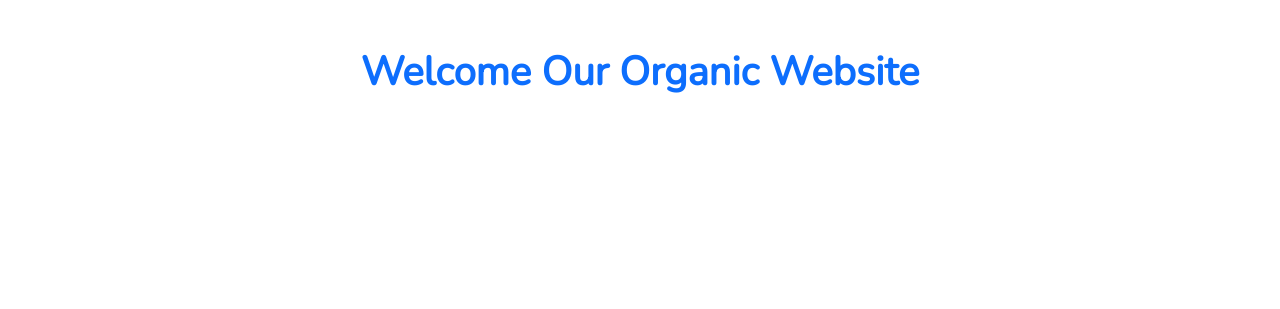
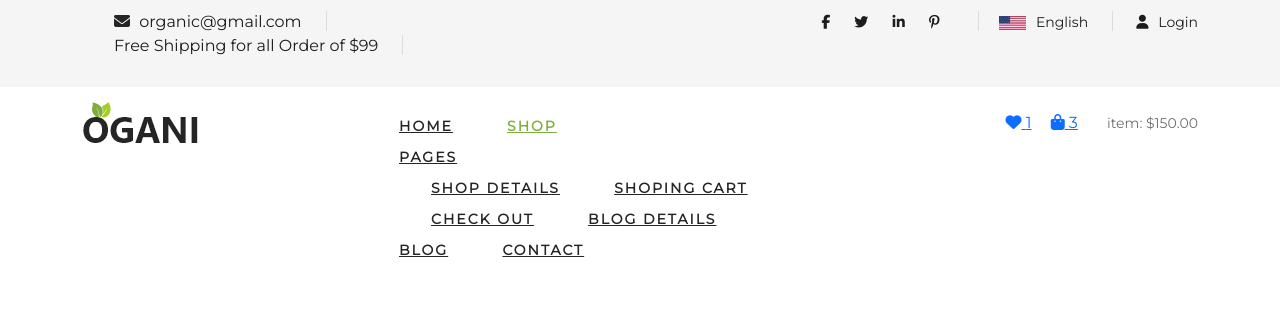
Before and after one commit to Mosharrof-Hosen-Munna/Organic-Food-Shop, a plain HTML site: page index.html in a window 1280 px wide. Drawn offline with nearby package versions, Linux system fonts and the light colour scheme.

Commit message:
added-top-navbar

```diff
--- a/index.html
+++ b/index.html
@@ -20,16 +20,94 @@
 
 </head>
 
-<body>
-    <h1 class="text-primary fw-bold text-center py-5">Welcome Our Organic Website</h1>
+<header class="header">
+    <div class="header__top">
+        <div class="container">
+            <div class="row">
+                <div class="col-lg-6">
+                    <div class="header__top__left">
+                        <ul>
+                            <li><i class="fa fa-envelope"></i> <a
+                                    href="/cdn-cgi/l/email-protection"></a>organic@gmail.com</li>
+                            <li>Free Shipping for all Order of $99</li>
+                        </ul>
+                    </div>
+                </div>
+                <div class="col-lg-6">
+                    <div class="header__top__right">
+                        <div class="header__top__right__social">
+                            <a href="#"><i class="fa fa-facebook"></i></a>
+                            <a href="#"><i class="fa fa-twitter"></i></a>
+                            <a href="#"><i class="fa fa-linkedin"></i></a>
+                            <a href="#"><i class="fa fa-pinterest-p"></i></a>
+                        </div>
+                        <div class="header__top__right__language">
+                            <img src="images/logo-icons/logo-country.webp" alt="">
+                            <div>English</div>
+                            <span class="arrow_carrot-down"></span>
+                            <ul>
+                                <li><a href="#">Spanis</a></li>
+                                <li><a href="#">English</a></li>
+                            </ul>
+                        </div>
+                        <div class="header__top__right__auth">
+                            <a href="#"><i class="fa fa-user"></i> Login</a>
+                        </div>
+                    </div>
+                </div>
+            </div>
+        </div>
+    </div>
+</header>
+
+<main>
+    <section>
+        <div class="container">
+            <div class="row">
+                <div class="col-lg-3">
+                    <div class="header__logo">
+                        <a href="./index.html"><img src="images/logo-icons/logo-main.webp" alt=""></a>
+                    </div>
+                </div>
+                <div class="col-lg-6">
+                    <nav class="header__menu">
+                        <ul>
+                            <li><a href="./index.html">Home</a></li>
+                            <li class="active"><a href="./shop-grid.html">Shop</a></li>
+                            <li><a href="#">Pages</a>
+                                <ul class="header__menu__dropdown">
+                                    <li><a href="./shop-details.html">Shop Details</a></li>
+                                    <li><a href="./shoping-cart.html">Shoping Cart</a></li>
+                                    <li><a href="./checkout.html">Check Out</a></li>
+                                    <li><a href="./blog-details.html">Blog Details</a></li>
+                                </ul>
+                            </li>
+                            <li><a href="./blog.html">Blog</a></li>
+                            <li><a href="./contact.html">Contact</a></li>
+                        </ul>
+                    </nav>
+                </div>
+                <div class="col-lg-3">
+                    <div class="header__cart">
+                        <ul>
+                            <li><a href="#"><i class="fa fa-heart"></i> <span>1</span></a></li>
+                            <li><a href="#"><i class="fa fa-shopping-bag"></i> <span>3</span></a></li>
+                        </ul>
+                        <div class="header__cart__price">item: <span>$150.00</span></div>
+                    </div>
+                </div>
+            </div>
+        </div>
+    </section>
+</main>
 
 
 
 
-    <!-- bootstrap scripts link -->
-    <script src="https://cdn.jsdelivr.net/npm/bootstrap@5.0.2/dist/js/bootstrap.bundle.min.js"
-        integrity="sha384-MrcW6ZMFYlzcLA8Nl+NtUVF0sA7MsXsP1UyJoMp4YLEuNSfAP+JcXn/tWtIaxVXM"
-        crossorigin="anonymous"></script>
+<!-- bootstrap scripts link -->
+<script src="https://cdn.jsdelivr.net/npm/bootstrap@5.0.2/dist/js/bootstrap.bundle.min.js"
+    integrity="sha384-MrcW6ZMFYlzcLA8Nl+NtUVF0sA7MsXsP1UyJoMp4YLEuNSfAP+JcXn/tWtIaxVXM"
+    crossorigin="anonymous"></script>
 </body>
 
 </html>
--- a/styles/index.css
+++ b/styles/index.css
@@ -0,0 +1,215 @@
+/* ! header_toop_navbar */
+
+.header__top {
+	background: #f5f5f5;
+}
+
+.header__top__left {
+	padding: 10px 0 13px;
+	/* font-size: 1rem;
+	font-weight: 400;
+	line-height: 1.5;
+	color: #212529;
+	text-align: left; */
+}
+
+/* ul li {
+	font-size: 14px;
+	color: #1c1c1c;
+	display: inline-block;
+	margin-right: 45px;
+	position: relative;
+} */
+
+.header__top__left ul li {
+	color: #1c1c1c;
+	display: inline-block;
+	margin-right: 45px;
+	position: relative;
+}
+
+.header__top__left ul li:after {
+	position: absolute;
+	right: -25px;
+	top: 1px;
+	height: 20px;
+	width: 1px;
+	background: #000000;
+	opacity: 0.1;
+	content: '';
+}
+
+.header__top__left ul li i {
+	color: #252525;
+	margin-right: 5px;
+}
+
+/* !Header_top_right */
+
+.header__top__right {
+	text-align: right;
+	padding: 10px 0 13px;
+}
+
+.header__top__right__social {
+	position: relative;
+	display: inline-block;
+	margin-right: 35px;
+}
+
+.header__top__right__social:after {
+	position: absolute;
+	right: -20px;
+	top: 1px;
+	height: 20px;
+	width: 1px;
+	background: #000000;
+	opacity: 0.1;
+	content: '';
+}
+
+.header__top__right__social a {
+	font-size: 14px;
+	display: inline-block;
+	color: #1c1c1c;
+	margin-right: 20px;
+}
+
+.header__top__right__language {
+	position: relative;
+	display: inline-block;
+	margin-right: 40px;
+	cursor: pointer;
+}
+
+.header__top__right__language:after {
+	position: absolute;
+	right: -21px;
+	top: 1px;
+	height: 20px;
+	width: 1px;
+	background: #000000;
+	opacity: 0.1;
+	content: '';
+}
+
+.header__top__right__language img {
+	margin-right: 6px;
+}
+
+.header__top__right__language div {
+	font-size: 14px;
+	color: #1c1c1c;
+	display: inline-block;
+	margin-right: 4px;
+}
+
+.header__top__right__language span {
+	font-size: 14px;
+	color: #1c1c1c;
+	position: relative;
+	top: 2px;
+}
+
+.header__top__right__language ul {
+	background: #222222;
+	width: 100px;
+	text-align: left;
+	padding: 5px 0;
+	position: absolute;
+	left: 0;
+	top: 43px;
+	z-index: 9;
+	opacity: 0;
+	visibility: hidden;
+	transition: all, 0.3s;
+}
+
+.header__top__right__language ul li {
+	list-style: none;
+}
+
+.header__top__right__language ul li a {
+	font-size: 14px;
+	color: #ffffff;
+	padding: 5px 10px;
+}
+
+.header__top__right__auth {
+	display: inline-block;
+}
+
+.header__top__right__auth a {
+	display: block;
+	font-size: 14px;
+	color: #1c1c1c;
+	text-decoration: none;
+}
+
+.header__top__right__auth a i {
+	margin-right: 6px;
+}
+
+/* !header */
+
+.header__logo {
+	padding: 15px 0;
+}
+.header__logo a {
+	display: inline-block;
+}
+
+.header__menu {
+	padding: 24px 0;
+}
+
+.header__menu ul li {
+	list-style: none;
+	display: inline-block;
+	margin-right: 50px;
+	position: relative;
+}
+
+.header__menu ul li a {
+	font-size: 14px;
+	color: #252525;
+	text-transform: uppercase;
+	font-weight: 700;
+	letter-spacing: 2px;
+	padding: 5px 0;
+	display: block;
+}
+
+.header__menu ul li.active a {
+	color: #7fad39;
+}
+
+.header__cart {
+	text-align: right;
+	padding: 24px 0;
+}
+
+.header__cart ul {
+	display: inline-block;
+	margin-right: 25px;
+}
+
+.header__cart ul li {
+	list-style: none;
+	display: inline-block;
+	margin-right: 15px;
+}
+
+.header__cart ul li a {
+	position: relative;
+}
+
+.header__cart ul li:last-child {
+	margin-right: 0;
+}
+
+.header__cart .header__cart__price {
+	font-size: 14px;
+	color: #6f6f6f;
+	display: inline-block;
+}
```
